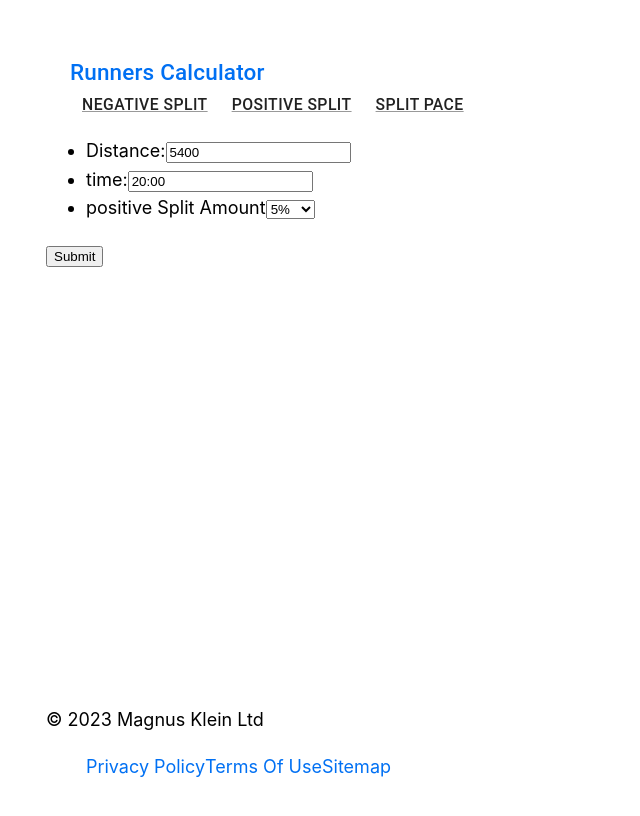
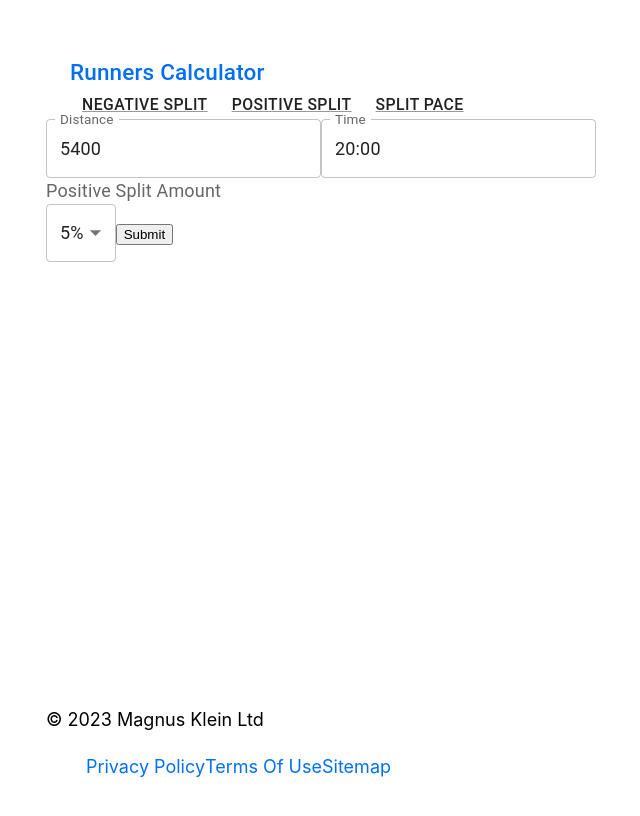
Before and after one commit to jaymagrob/running-calculator, a Next.js app: page /pace/positive-split in a window 1280 px wide. Shown: the top 816 px of the page, without its empty margins (288-928 px from the left). Built offline with nearby package versions, Linux system fonts and the light colour scheme.

Commit message:
Run-13: positive split: add mui form

```diff
--- a/pages/pace/positive-split.js
+++ b/pages/pace/positive-split.js
@@ -1,3 +1,7 @@
+import TextField from '@mui/material/TextField';
+import InputLabel from '@mui/material/InputLabel'
+import Select from '@mui/material/Select'
+import MenuItem from '@mui/material/MenuItem'
 import React, { useState } from 'react'
 import SplitTable from '../../components/splitTable';
 
@@ -25,8 +29,8 @@ export default function splitPace() {
     let totalSplit = 0;
     for (let i = 1; i <= Math.ceil(newDistance); i++) {
       const newKm = i > newDistance ? (i - 1) + (distance % 1000 / 1000) : i;
-      if((i - 1) * 1000 <= halfway && i * 1000 >= halfway) {
-        const firstPace =  (halfway - ((i - 1) * 1000)) / 1000 * pace1
+      if ((i - 1) * 1000 <= halfway && i * 1000 >= halfway) {
+        const firstPace = (halfway - ((i - 1) * 1000)) / 1000 * pace1
         const secondPace = ((i) * 1000 - halfway) / 1000 * pace2
         const newPace = firstPace + secondPace;
         totalSplit += newPace
@@ -35,7 +39,7 @@ export default function splitPace() {
           split: millisToMinutesAndSeconds(totalSplit),
           lapTime: millisToMinutesAndSeconds(newPace),
         })
-      } else if(i * 1000 <= halfway) {
+      } else if (i * 1000 <= halfway) {
         totalSplit += pace1
         loops.push({
           km: i,
@@ -43,9 +47,9 @@ export default function splitPace() {
           lapTime: millisToMinutesAndSeconds(pace1),
         })
       } else {
-        totalSplit += i > newDistance ? pace2 * (distance%1000 / 1000): pace2
+        totalSplit += i > newDistance ? pace2 * (distance % 1000 / 1000) : pace2
         loops.push({
-          km: i > newDistance ? (i - 1) + parseFloat(distance%1000 / 1000) : i,
+          km: i > newDistance ? (i - 1) + parseFloat(distance % 1000 / 1000) : i,
           split: millisToMinutesAndSeconds(totalSplit),
           lapTime: millisToMinutesAndSeconds(pace2),
         })
@@ -56,31 +60,27 @@ export default function splitPace() {
   return (
     <>
       <form onSubmit={onSubmit}>
-        <ul>
-          <li>
-            <label htmlFor="distance">Distance:</label>
-            <input type="text" id="distance" name="pace_distance" value={distance} onChange={e => setDistance(e.target.value)} />
-          </li>
-          <li>
-            <label htmlFor="time">time:</label>
-            <input type="text" id="time" name="pace_time" value={time} onChange={e => setTime(e.target.value)} />
-          </li>
-          <li>
-            <label htmlFor="positive">positive Split Amount</label>
-            <select name="positive" id="positive" value={positiveSplits} onChange={e => setpositiveSplits(e.target.value)}>
-              <option value={0.1}>10%</option>
-              <option value={0.09}>9%</option>
-              <option value={0.08}>8%</option>
-              <option value={0.07}>7%</option>
-              <option value={0.06}>6%</option>
-              <option value={0.05}>5%</option>
-              <option value={0.04}>4%</option>
-              <option value={0.03}>3%</option>
-              <option value={0.02}>2%</option>
-              <option value={0.01}>1%</option>
-            </select>
-          </li>
-        </ul>
+            <TextField id="distance" label="Distance" value={distance} onChange={e => setDistance(e.target.value)} />
+            <TextField id="pace-time" label="Time" value={time} onChange={e => setTime(e.target.value)} />
+          <InputLabel id="demo-simple-select-label">Positive Split Amount</InputLabel>
+          <Select
+            labelId="demo-simple-select-label"
+            id="demo-simple-select"
+            value={positiveSplits}
+            label="Age"
+            onChange={e => setpositiveSplits(e.target.value)}
+          >
+            <MenuItem value={0.1}>10%</MenuItem>
+            <MenuItem value={0.09}>9%</MenuItem>
+            <MenuItem value={0.08}>8%</MenuItem>
+            <MenuItem value={0.07}>7%</MenuItem>
+            <MenuItem value={0.06}>6%</MenuItem>
+            <MenuItem value={0.05}>5%</MenuItem>
+            <MenuItem value={0.04}>4%</MenuItem>
+            <MenuItem value={0.03}>3%</MenuItem>
+            <MenuItem value={0.02}>2%</MenuItem>
+            <MenuItem value={0.01}>1%</MenuItem>
+          </Select>
         <input type="submit" value="Submit" />
       </form>
 
```
